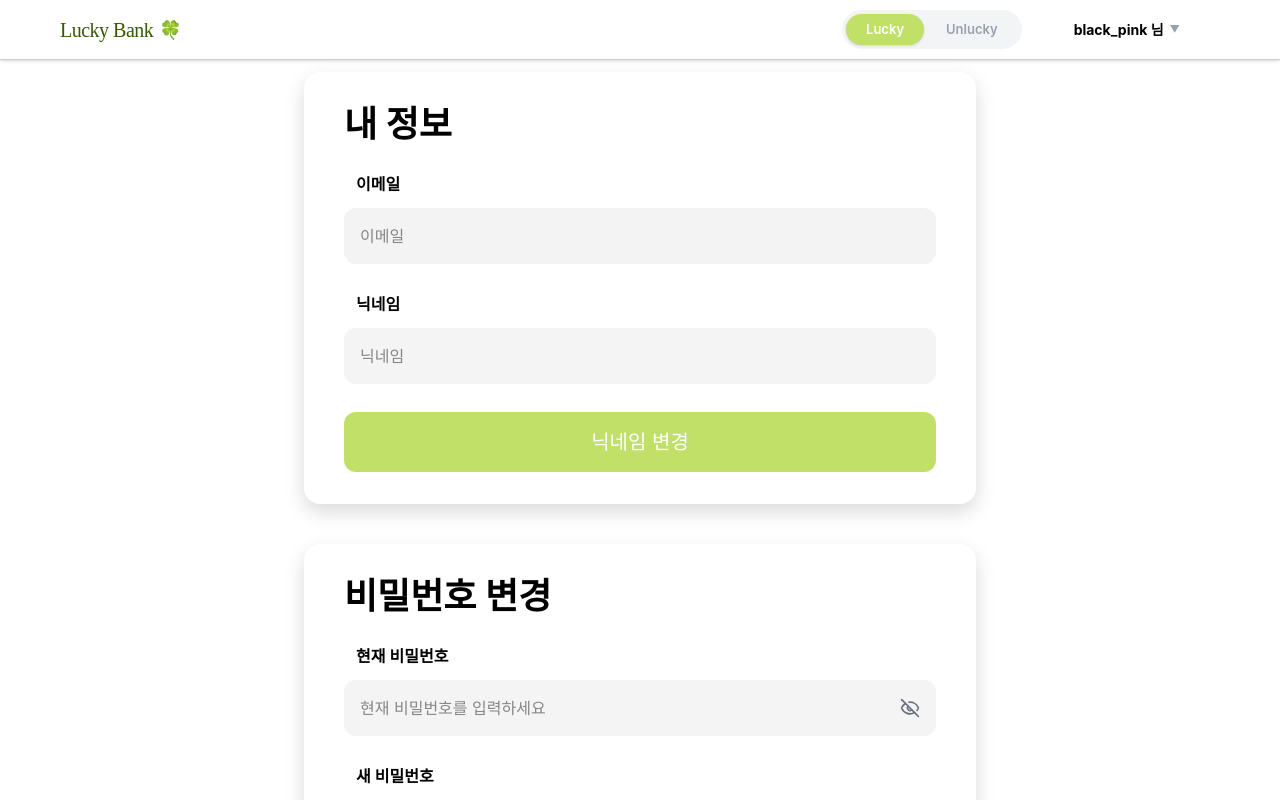
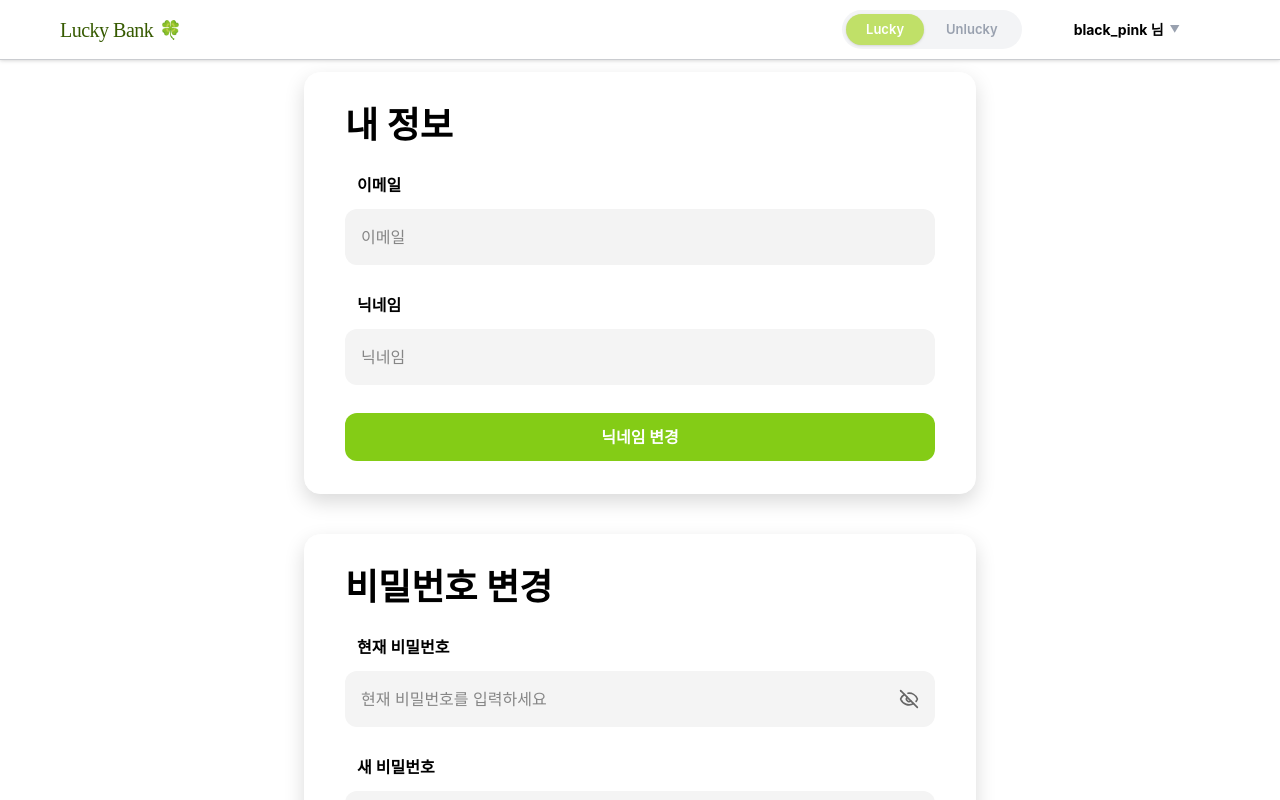
Before and after one commit to kb7-blackpink/Blackpink_AccountBook, a Vue app: page /settings in a window 1280 px wide. Shown: the top 800 px of the page. Built offline with nearby package versions, Linux system fonts and the light colour scheme; data requests are answered from the project's data file; a web font is replaced by a local one.

Commit message:
fix: login, signup, settings page color 수정

```diff
--- a/src/assets/styles/global.css
+++ b/src/assets/styles/global.css
@@ -29,6 +29,13 @@
   --color-btn-income: #628402;
   --color-btn-delete: #ff6b6b;
   --color-btn-cancel: #b8b8b8;
+
+  --color-text-secondary: #666666;
+
+  --color-input-bg: #f4f4f4;
+  --color-placeholder: #868686;
+  --color-input-disabled-bg: #f3f3f3;
+  --color-input-disabled-text: #a0a0a0;
 }
 
 /* =========================
@@ -44,6 +51,13 @@
   --color-btn-income: #2e1065;
   --color-btn-delete: #ff3f3f;
   --color-btn-cancel: #b8b8b8;
+
+  --color-text-secondary: #d3d3d3;
+
+  --color-input-bg: #5e5b9b;
+  --color-placeholder: #d3d3d3;
+  --color-input-disabled-bg: #4c4a8a;
+  --color-input-disabled-text: #b8b8d8;
 }
 
 /* =========================
@@ -61,7 +75,7 @@ body {
 }
 
 /* =========================
-   재사용용 유틸 클래스
+   재사용 유틸 클래스
 ========================= */
 .bg-app {
   background-color: var(--color-bg);
@@ -77,6 +91,14 @@ body {
 
 .text-app-soft {
   color: color-mix(in srgb, var(--color-text) 45%, transparent);
+}
+
+.text-primary {
+  color: var(--color-btn-primary);
+}
+
+.text-secondary {
+  color: var(--color-text-secondary);
 }
 
 .bg-header {
@@ -103,6 +125,22 @@ body {
   background-color: var(--color-btn-cancel);
 }
 
+.bg-input {
+  background-color: var(--color-input-bg);
+}
+
+.placeholder-app::placeholder {
+  color: var(--color-placeholder);
+}
+
+.bg-input-disabled {
+  background-color: var(--color-input-disabled-bg);
+}
+
+.text-input-disabled {
+  color: var(--color-input-disabled-text);
+}
+
 .text-on-dark {
   color: #ffffff;
 }
@@ -111,6 +149,10 @@ body {
   color: #000000;
 }
 
+.text-delete {
+  color: var(--color-btn-delete);
+}
+
 .border-app {
   border-color: var(--color-border);
 }
--- a/src/components/common/BaseButton.vue
+++ b/src/components/common/BaseButton.vue
@@ -2,19 +2,17 @@
   <button
     :type="type"
     :disabled="disabled"
-    class="w-full flex items-center justify-center rounded-xl bg-[#C0E068] py-4 text-xl text-white transition-colors duration-200"
-    :class="[
-      disabled
-        ? 'cursor-not-allowed opacity-50'
-        : 'cursor-pointer hover:bg-[#b3d45f]',
-    ]"
+    class="rounded-xl px-4 py-3 font-bold transition disabled:cursor-not-allowed disabled:opacity-50 hover:opacity-90 active:opacity-80 hover:cursor-pointer"
+    :class="buttonClass"
   >
     {{ text }}
   </button>
 </template>
 
 <script setup>
-defineProps({
+import { computed } from 'vue';
+
+const props = defineProps({
   text: {
     type: String,
     default: '',
@@ -27,6 +25,17 @@ defineProps({
     type: Boolean,
     default: false,
   },
+  variant: {
+    type: String,
+    default: 'primary', // primary | income | delete | cancel
+  },
+});
+
+const buttonClass = computed(() => {
+  if (props.variant === 'income') return 'bg-income text-on-dark';
+  if (props.variant === 'delete') return 'bg-delete text-on-dark';
+  if (props.variant === 'cancel') return 'bg-cancel text-on-light';
+  return 'bg-primary text-on-dark';
 });
 </script>
 
--- a/src/components/common/BaseCard.vue
+++ b/src/components/common/BaseCard.vue
@@ -1,6 +1,6 @@
 <template>
   <div
-    class="w-full max-w-2xl flex flex-col rounded-2xl bg-white shadow-[0_8px_20px_rgba(0,0,0,0.15)] px-10 py-8 gap-8"
+    class="w-full max-w-2xl flex flex-col rounded-2xl bg-app border border-white text-app shadow-[0_8px_20px_rgba(0,0,0,0.15)] px-10 py-8 gap-8"
   >
     <slot />
   </div>
--- a/src/components/common/BaseInput.vue
+++ b/src/components/common/BaseInput.vue
@@ -3,7 +3,7 @@
     <label
       v-if="label"
       :for="id"
-      class="mb-3 ml-3 block text-md font-semibold text-black"
+      class="mb-3 ml-3 block text-md font-semibold text-app"
     >
       {{ label }}
     </label>
@@ -16,11 +16,11 @@
         :value="modelValue"
         :disabled="disabled"
         :autocomplete="autocomplete"
-        class="w-full rounded-xl p-4 text-md outline-none transition-colors duration-200 placeholder:text-[#868686]"
+        class="w-full rounded-xl p-4 text-md outline-none transition-colors duration-200 placeholder-app focus:ring-1"
         :class="[
           disabled
-            ? 'cursor-not-allowed bg-[#F3F3F3] text-[#A0A0A0]'
-            : 'bg-[#F4F4F4] text-black focus:border focus:border-black',
+            ? 'cursor-not-allowed bg-input-disabled text-input-disabled'
+            : 'bg-input text-app',
           isPassword ? 'pr-14' : '',
         ]"
         @input="handleInput"
@@ -29,7 +29,7 @@
       <button
         v-if="isPassword"
         type="button"
-        class="absolute top-1/2 right-4 -translate-y-1/2 text-gray-500 hover:text-black"
+        class="absolute top-1/2 right-4 -translate-y-1/2 text-secondary hover:cursor-pointer"
         :disabled="disabled"
         @click="togglePasswordVisibility"
       >
--- a/src/pages/LoginPage.vue
+++ b/src/pages/LoginPage.vue
@@ -26,7 +26,7 @@
           />
         </div>
 
-        <p v-if="errorMessage" class="text-sm text-red-500">
+        <p v-if="errorMessage" class="text-sm text-delete">
           {{ errorMessage }}
         </p>
 
@@ -36,11 +36,11 @@
           :disabled="!email || !password || isLoading"
         />
 
-        <p class="text-center text-md text-gray-500">
+        <p class="text-center text-md text-secondary">
           계정이 필요하신가요?
           <RouterLink
             to="/signup"
-            class="ml-1 text-md text-[#C0E068] underline hover:text-[#b3d45f]"
+            class="ml-1 text-md text-primary underline hover:opacity-90 active:opacity-80"
           >
             가입하기
           </RouterLink>
--- a/src/pages/SettingsPage.vue
+++ b/src/pages/SettingsPage.vue
@@ -63,7 +63,7 @@
               autocomplete="new-password"
             />
 
-            <p v-if="passwordError" class="mt-1 ml-3 text-sm text-[#FF6B6B]">
+            <p v-if="passwordError" class="mt-1 ml-3 text-sm text-delete">
               {{ passwordError }}
             </p>
           </div>
--- a/src/pages/SignupPage.vue
+++ b/src/pages/SignupPage.vue
@@ -36,7 +36,7 @@
           />
         </div>
 
-        <p v-if="errorMessage" class="text-sm text-red-500">
+        <p v-if="errorMessage" class="text-sm text-delete">
           {{ errorMessage }}
         </p>
 
@@ -46,11 +46,11 @@
           :disabled="!name || !email || !password || isLoading"
         />
 
-        <p class="text-center text-md text-gray-500">
+        <p class="text-center text-md text-secondary">
           이미 계정이 있나요?
           <RouterLink
             to="/login"
-            class="ml-1 text-md text-[#C0E068] underline hover:text-[#b3d45f]"
+            class="ml-1 text-md text-primary underline hover:opacity-90 active:opacity-80"
           >
             로그인하기
           </RouterLink>
```
Also changed, not shown: 1 other file (tests, documents, lock files or other folders).
